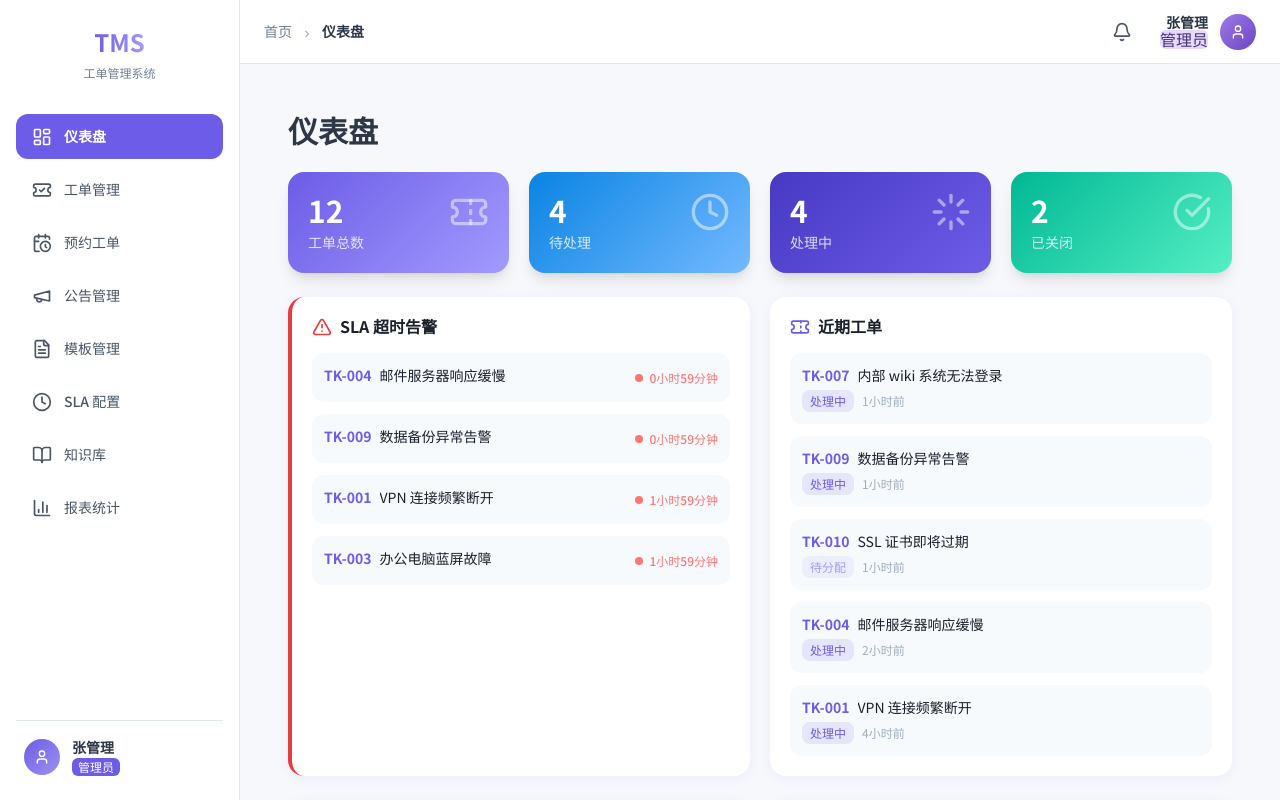
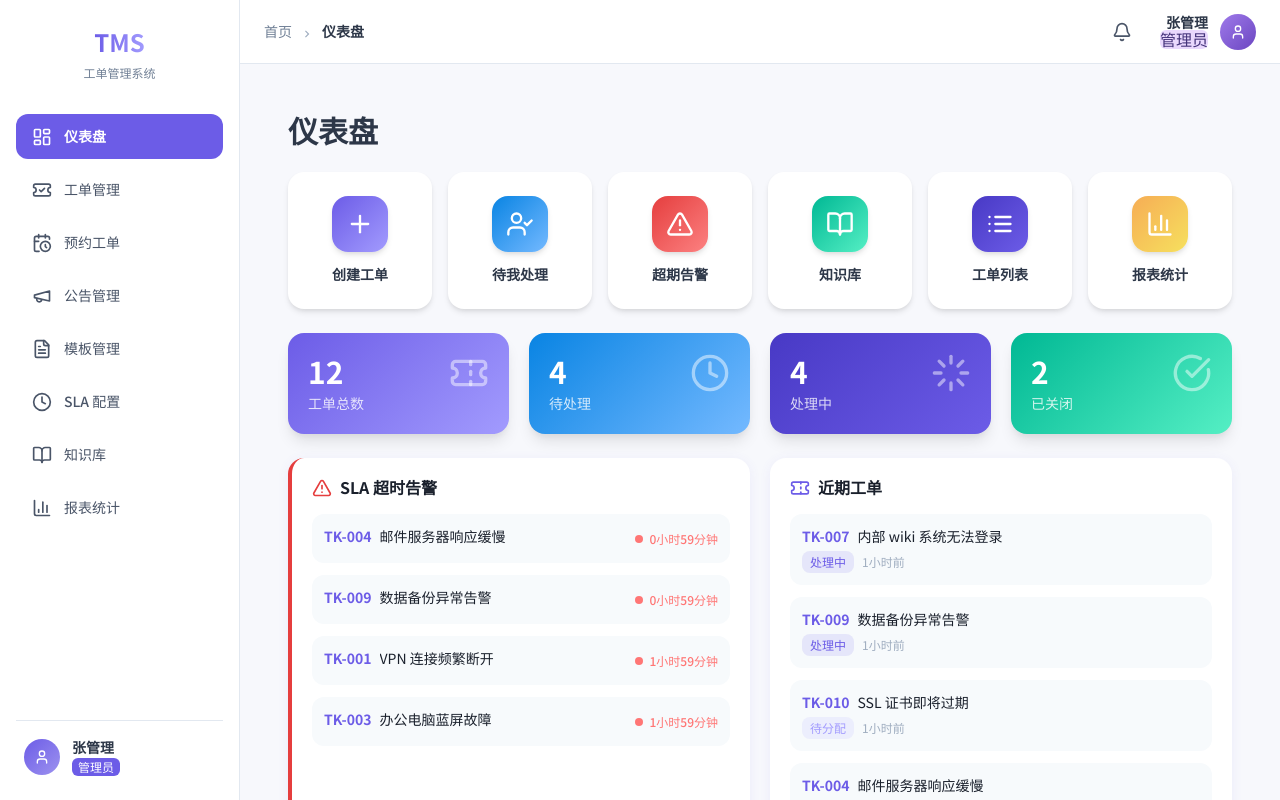
Before and after one commit to qianmo317/pro-29, a React (Vite) app: page /login in a window 1280 px wide. Both pictures are taken after a click on the button "登录". Built offline with nearby package versions, Linux system fonts and the light colour scheme.

Commit message:
.4338040683895435:1d762924850fb2268ce8c09d3c393a14_6a38ae125e3b70fc6d46729c.6a38ae225e3b70fc6d46729e.6a38ae2280cc9fd5bd8bc49d:Trae CN.T(2026/6/22 11:38:10)

```diff
--- a/src/pages/Dashboard/Dashboard.tsx
+++ b/src/pages/Dashboard/Dashboard.tsx
@@ -1,5 +1,5 @@
 import { Box, SimpleGrid, Card, CardBody, Heading, Text, HStack, VStack, Button, Icon, Badge, Tag } from '@chakra-ui/react'
-import { Ticket, Clock, Loader, CheckCircle, Plus, List, AlertTriangle, UserCheck, Inbox } from 'lucide-react'
+import { Ticket, Clock, Loader, CheckCircle, Plus, List, AlertTriangle, UserCheck, Inbox, BookOpen, BarChart3, FileText, CalendarClock } from 'lucide-react'
 import { useNavigate } from 'react-router-dom'
 import { useTicketStore } from '@/store/ticketStore'
 import { useUserStore } from '@/store/userStore'
@@ -28,6 +28,51 @@ const STATS_CONFIG = [
     label: '已关闭',
     icon: CheckCircle,
     gradient: 'linear-gradient(135deg, #00B894, #55EFC4)',
+  },
+]
+
+const QUICK_ACTIONS = [
+  {
+    label: '创建工单',
+    icon: Plus,
+    path: '/tickets/create',
+    bg: 'linear-gradient(135deg, #6C5CE7, #A29BFE)',
+    roles: ['admin', 'agent', 'submitter'],
+  },
+  {
+    label: '待我处理',
+    icon: UserCheck,
+    path: '/tickets?filter=mine',
+    bg: 'linear-gradient(135deg, #0984E3, #74B9FF)',
+    roles: ['admin', 'agent'],
+  },
+  {
+    label: '超期告警',
+    icon: AlertTriangle,
+    path: '/tickets?filter=overdue',
+    bg: 'linear-gradient(135deg, #E53E3E, #FC8181)',
+    roles: ['admin', 'agent'],
+  },
+  {
+    label: '知识库',
+    icon: BookOpen,
+    path: '/knowledge',
+    bg: 'linear-gradient(135deg, #00B894, #55EFC4)',
+    roles: ['admin', 'agent', 'submitter'],
+  },
+  {
+    label: '工单列表',
+    icon: List,
+    path: '/tickets',
+    bg: 'linear-gradient(135deg, #4839C5, #6C5CE7)',
+    roles: ['admin', 'agent', 'submitter'],
+  },
+  {
+    label: '报表统计',
+    icon: BarChart3,
+    path: '/reports',
+    bg: 'linear-gradient(135deg, #F6AD55, #F6E05E)',
+    roles: ['admin', 'agent', 'submitter'],
   },
 ]
 
@@ -99,11 +144,48 @@ export default function Dashboard() {
     .sort((a, b) => PRIORITY_ORDER[a.priority] - PRIORITY_ORDER[b.priority])
     .slice(0, 8)
 
+  const visibleQuickActions = QUICK_ACTIONS.filter(action =>
+    currentUser?.role ? action.roles.includes(currentUser.role) : false
+  )
+
   return (
     <Box p={6}>
       <Heading size="lg" mb={6}>
         仪表盘
       </Heading>
+
+      <SimpleGrid columns={{ base: 2, sm: 3, md: 4, lg: 6 }} spacing={4} mb={6}>
+        {visibleQuickActions.map(action => (
+          <Card
+            key={action.label}
+            cursor="pointer"
+            borderRadius="16px"
+            shadow="md"
+            _hover={{ transform: 'translateY(-3px)', shadow: 'lg' }}
+            transition="all 0.2s ease"
+            onClick={() => navigate(action.path)}
+          >
+            <CardBody py={6} display="flex" flexDirection="column" alignItems="center" justifyContent="center">
+              <Box
+                w="56px"
+                h="56px"
+                borderRadius="16px"
+                bgGradient={action.bg}
+                display="flex"
+                alignItems="center"
+                justifyContent="center"
+                mb={3}
+                shadow="md"
+              >
+                <Icon as={action.icon} boxSize={7} color="white" />
+              </Box>
+              <Text fontSize="sm" fontWeight="600" color="gray.700">
+                {action.label}
+              </Text>
+            </CardBody>
+          </Card>
+        ))}
+      </SimpleGrid>
 
       <SimpleGrid columns={{ base: 1, sm: 2, lg: 4 }} spacing={5} mb={6}>
         {STATS_CONFIG.map((config, index) => (
--- a/src/pages/TicketList/TicketList.tsx
+++ b/src/pages/TicketList/TicketList.tsx
@@ -1,9 +1,9 @@
-import { useState, useMemo, useRef } from 'react'
+import { useState, useMemo, useRef, useEffect } from 'react'
 import { useTicketStore, type TicketFilters } from '@/store/ticketStore'
 import { useUserStore } from '@/store/userStore'
 import { useDepartmentStore } from '@/store/departmentStore'
 import { useTagStore } from '@/store/tagStore'
-import { useNavigate } from 'react-router-dom'
+import { useNavigate, useSearchParams } from 'react-router-dom'
 import {
   Box,
   Card,
@@ -90,12 +90,34 @@ export default function TicketList() {
   const { isOpen: isBatchResultOpen, onOpen: onBatchResultOpen, onClose: onBatchResultClose } = useDisclosure()
   const cancelRef = useRef<HTMLButtonElement>(null)
 
+  const [searchParams, setSearchParams] = useSearchParams()
   const [filters, setFilters] = useState<TicketFilters>({})
   const [page, setPage] = useState(1)
   const [selectedIds, setSelectedIds] = useState<string[]>([])
   const [mainTicketId, setMainTicketId] = useState('')
   const [sortField, setSortField] = useState<SortField>('createdAt')
   const [sortOrder, setSortOrder] = useState<SortOrder>('desc')
+
+  useEffect(() => {
+    const filterParam = searchParams.get('filter')
+    if (!filterParam) return
+
+    const newFilters: TicketFilters = {}
+    switch (filterParam) {
+      case 'mine':
+        if (currentUser) {
+          newFilters.assigneeId = currentUser.id
+        }
+        break
+      case 'unassigned':
+        newFilters.unassigned = true
+        break
+      case 'overdue':
+        newFilters.slaOverdue = true
+        break
+    }
+    setFilters(prev => ({ ...prev, ...newFilters }))
+  }, [searchParams, currentUser])
 
   const [batchDepartmentId, setBatchDepartmentId] = useState('')
   const [batchAssigneeId, setBatchAssigneeId] = useState('')
--- a/src/store/ticketStore.ts
+++ b/src/store/ticketStore.ts
@@ -14,7 +14,7 @@ import type {
 } from '@/types'
 import { CATEGORY_LABELS, PRIORITY_LABELS } from '@/types'
 import { MOCK_TICKETS, MOCK_RECORDS, MOCK_EVALUATIONS } from '@/utils/mockData'
-import { getSLADeadline } from '@/utils/slaUtils'
+import { getSLADeadline, getSLARemaining } from '@/utils/slaUtils'
 import { saveToStorage, loadFromStorage } from '@/utils/storage'
 import { useNotificationStore } from './notificationStore'
 
@@ -105,6 +105,10 @@ export interface TicketFilters {
   departmentId?: string
   tagId?: string
   search?: string
+  assigneeId?: string
+  unassigned?: boolean
+  slaOverdue?: boolean
+  slaWarning?: boolean
 }
 
 const STORAGE_KEY_TICKETS = 'tickets'
@@ -398,6 +402,14 @@ export const useTicketStore = create<TicketState>((set, get) => ({
       if (filters.category && t.category !== filters.category) return false
       if (filters.departmentId && t.departmentId !== filters.departmentId) return false
       if (filters.tagId && !(t.tags ?? []).includes(filters.tagId)) return false
+      if (filters.assigneeId && t.assigneeId !== filters.assigneeId) return false
+      if (filters.unassigned && t.assigneeId) return false
+      if (filters.slaOverdue || filters.slaWarning) {
+        if (t.status === 'closed' || t.status === 'rejected' || t.status === 'merged') return false
+        const remaining = getSLARemaining(t.slaDeadline)
+        if (filters.slaOverdue && !remaining.isOverdue) return false
+        if (filters.slaWarning && !remaining.isWarning && !remaining.isOverdue) return false
+      }
       if (filters.search) {
         const s = filters.search.toLowerCase()
         const titleMatch = t.title.toLowerCase().includes(s)
```
